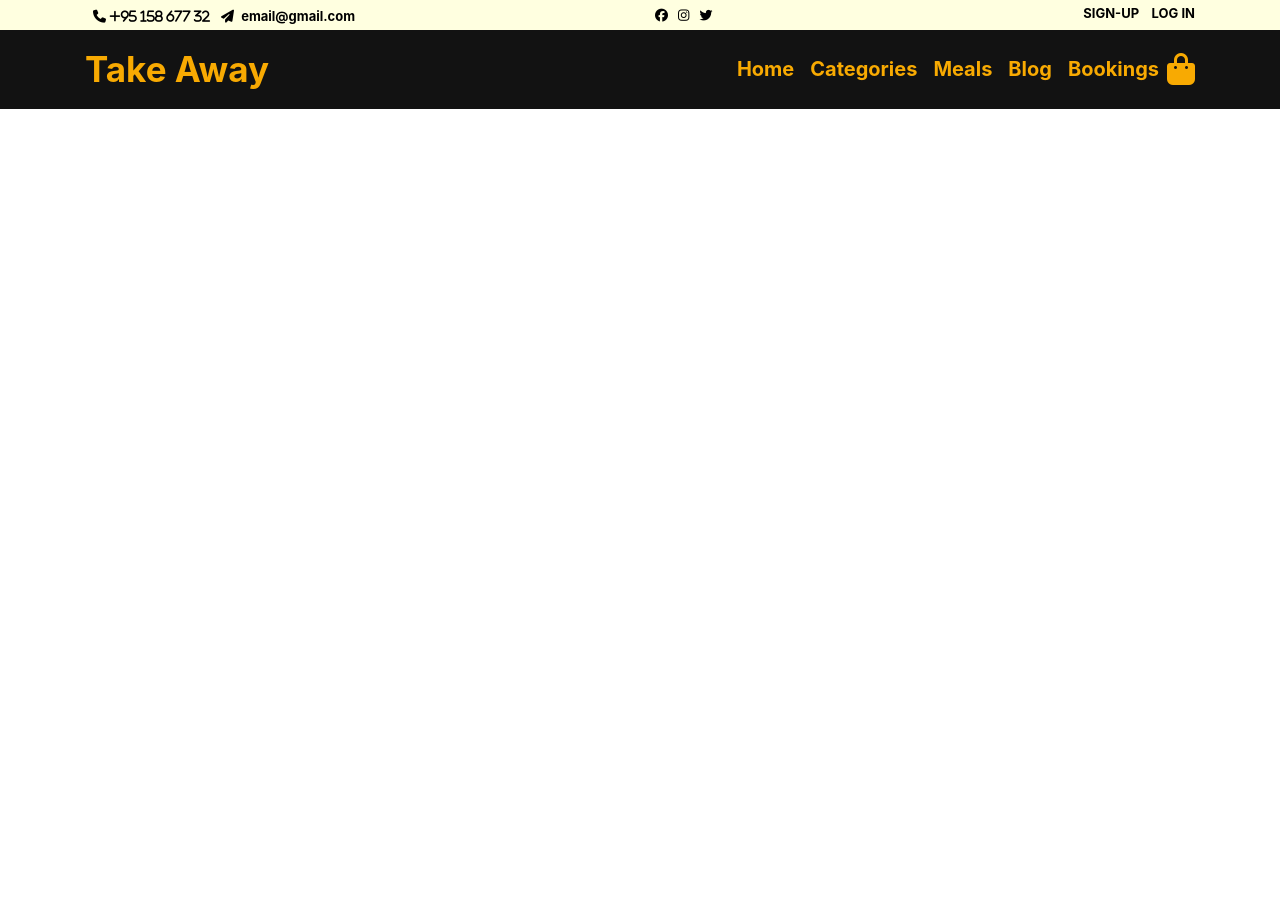
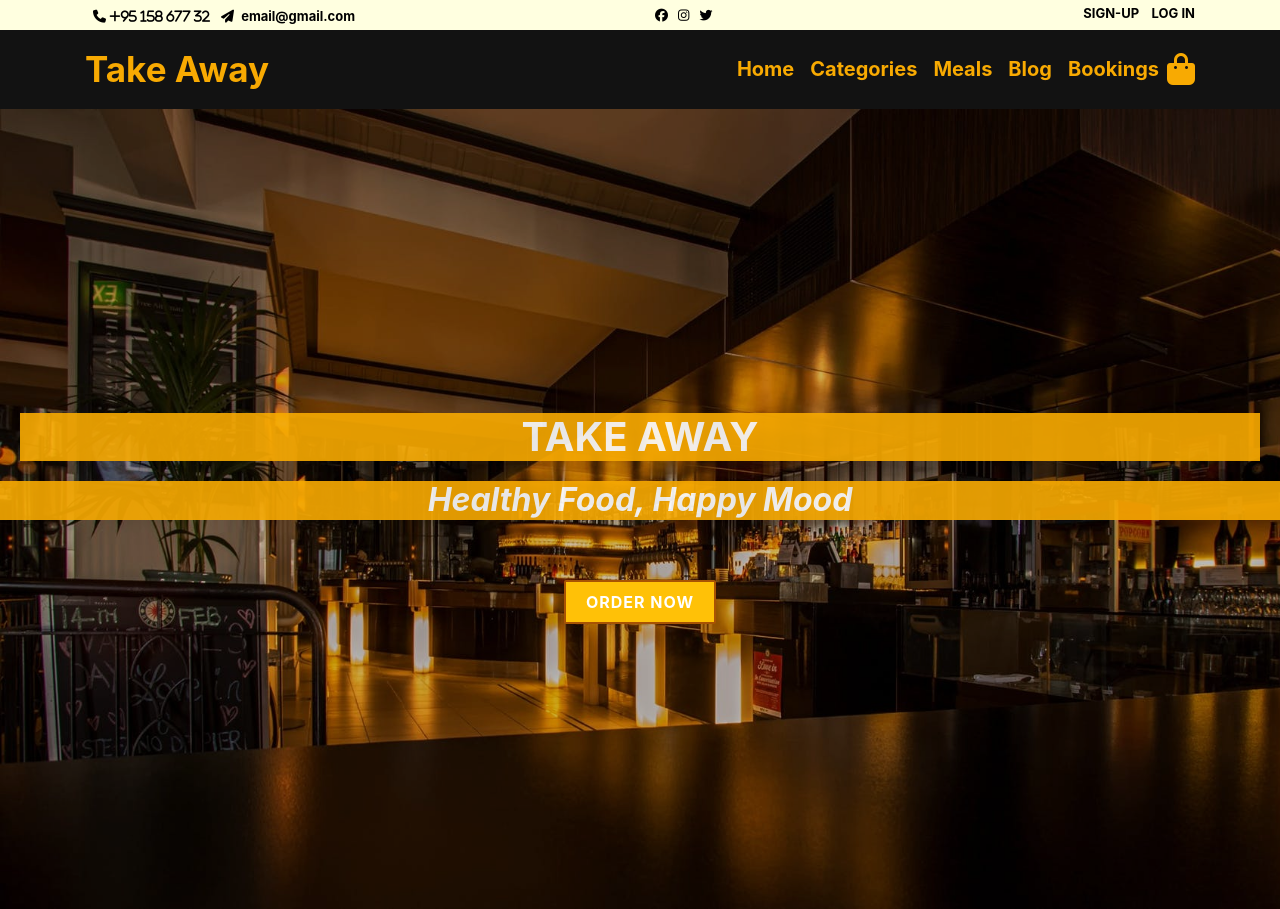
Before and after one commit to SidhuAtri/Take-Away-Restaurent, a plain HTML site: page index.html in a window 1280 px wide. Before the commit the page ends 800 px from the top, so only its background shows below. Drawn offline with nearby package versions, Linux system fonts and the light colour scheme.

Commit message:
Hero Section

```diff
--- a/index.html
+++ b/index.html
@@ -121,5 +121,19 @@
       </nav>
       <!-----end of nav----->
     </section>
+    <!-----hero section----->
+    <section class="hero">
+      <div class="hero-container">
+        <div class="hero-logo">
+          <h1 class="font-weight-bold">Take Away</h1>
+        </div>
+        <h2 class="font-weight-bold">Healthy Food, Happy Mood</h2>
+        <div class="actions">
+          <a href="#" class="btn-get-started bg-warning">Order Now</a>
+        </div>
+      </div>
+    </section>
+
+    <!-------hero section end------>
   </body>
 </html>
--- a/styles.css
+++ b/styles.css
@@ -82,3 +82,82 @@ body {
 }
 
 /*============End of navbar===========*/
+
+/*============Hero section===========*/
+.hero {
+  display: table;
+  width: 100%;
+  height: 100vh;
+  background: url("images/restaurent.jpg");
+  background-size: cover;
+}
+@media (min-width: 1024px) {
+  .hero {
+    background-attachment: fixed;
+  }
+}
+.hero .hero-logo {
+  margin: 20px;
+  max-width: 100%;
+}
+.hero .hero-container {
+  background: rgba(0, 0, 0, 0.2);
+  display: table-cell;
+  margin: 0;
+  padding: 0;
+  text-align: center;
+  vertical-align: middle;
+}
+.hero h1 {
+  margin: 30px 0 10px 0;
+  font-weight: bold;
+  line-height: 48px;
+  text-transform: uppercase;
+  color: #fff;
+  background-color: #f8aa02;
+  opacity: 0.9;
+}
+@media (max-width: 768px) {
+  .hero h1 {
+    font-size: 28px;
+    line-height: 36px;
+  }
+}
+.hero h2 {
+  color: #fff;
+  margin-bottom: 50px;
+  font-style: italic;
+  background-color: #f8aa02;
+  opacity: 0.9;
+}
+@media (max-width: 768px) {
+  .hero h2 {
+    font-size: 24px;
+    line-height: 26px;
+    margin-bottom: 30px;
+  }
+}
+.hero .actions a {
+  text-transform: uppercase;
+  font-weight: bold;
+  font-size: 16px;
+  letter-spacing: 1px;
+  display: inline-block;
+  padding: 8px 20px;
+  border-radius: 2px;
+  transition: 0.5s;
+  margin: 10px;
+}
+.hero .btn-get-started {
+  background: #ebe703;
+  border: 2px solid #a85303;
+  color: #fff;
+}
+.hero .btn-get-started:hover {
+  text-decoration: none;
+  border: 2px solid;
+  color: #fff;
+  font-style: italic;
+}
+
+/*============End hero section===========*/
```
